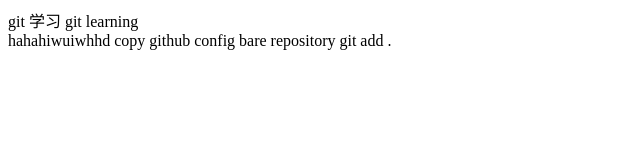
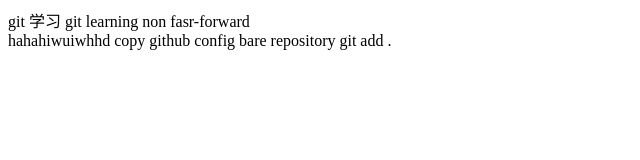
Before and after one commit to imcxx/git_learning, a plain HTML site: page index.html in a window 1280 px wide. Shown: the whole page, without its empty margins (0-640 px from the left). Drawn offline with Linux system fonts and the light colour scheme.

Commit message:
Add non fast-forward

```diff
--- a/index.html
+++ b/index.html
@@ -10,6 +10,7 @@
     <div>
         git 学习
         git learning
+	non fasr-forward
     </div>
     <div>
 	    hahahiwuiwhhd
```
